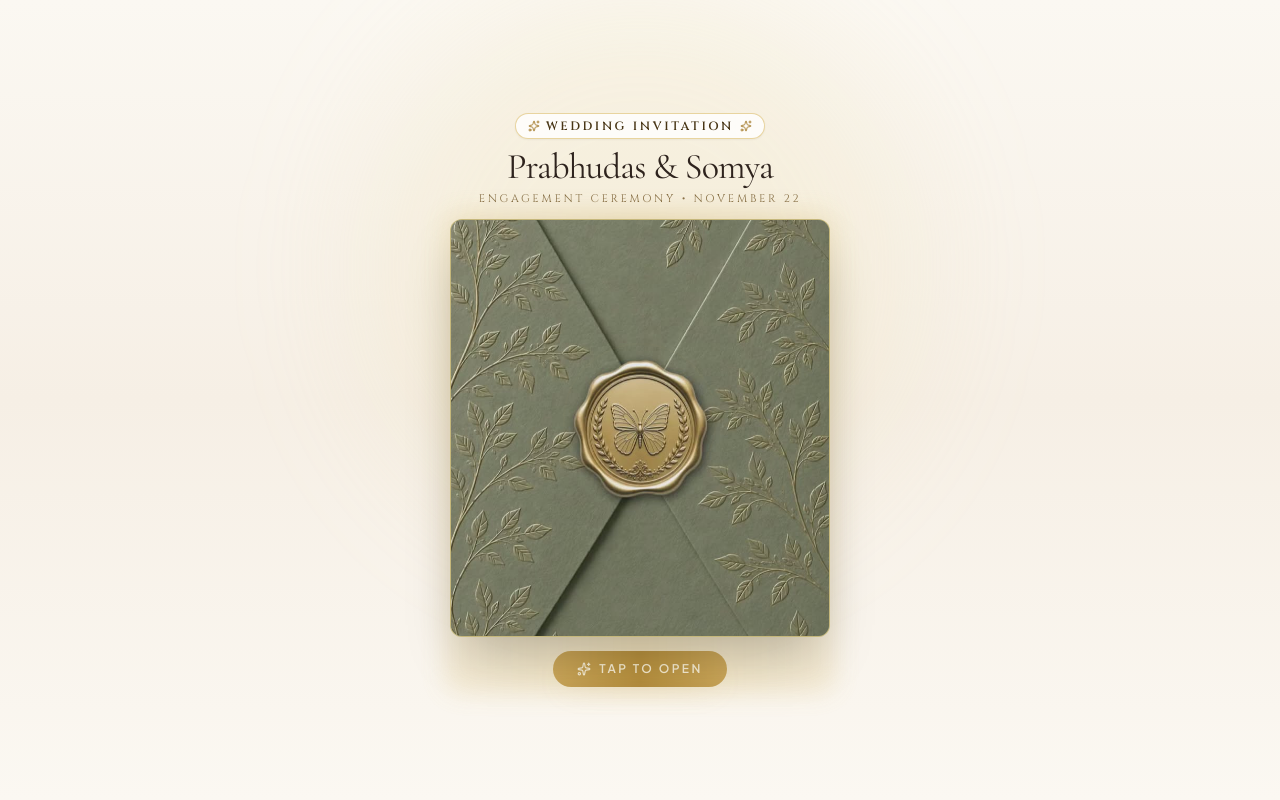
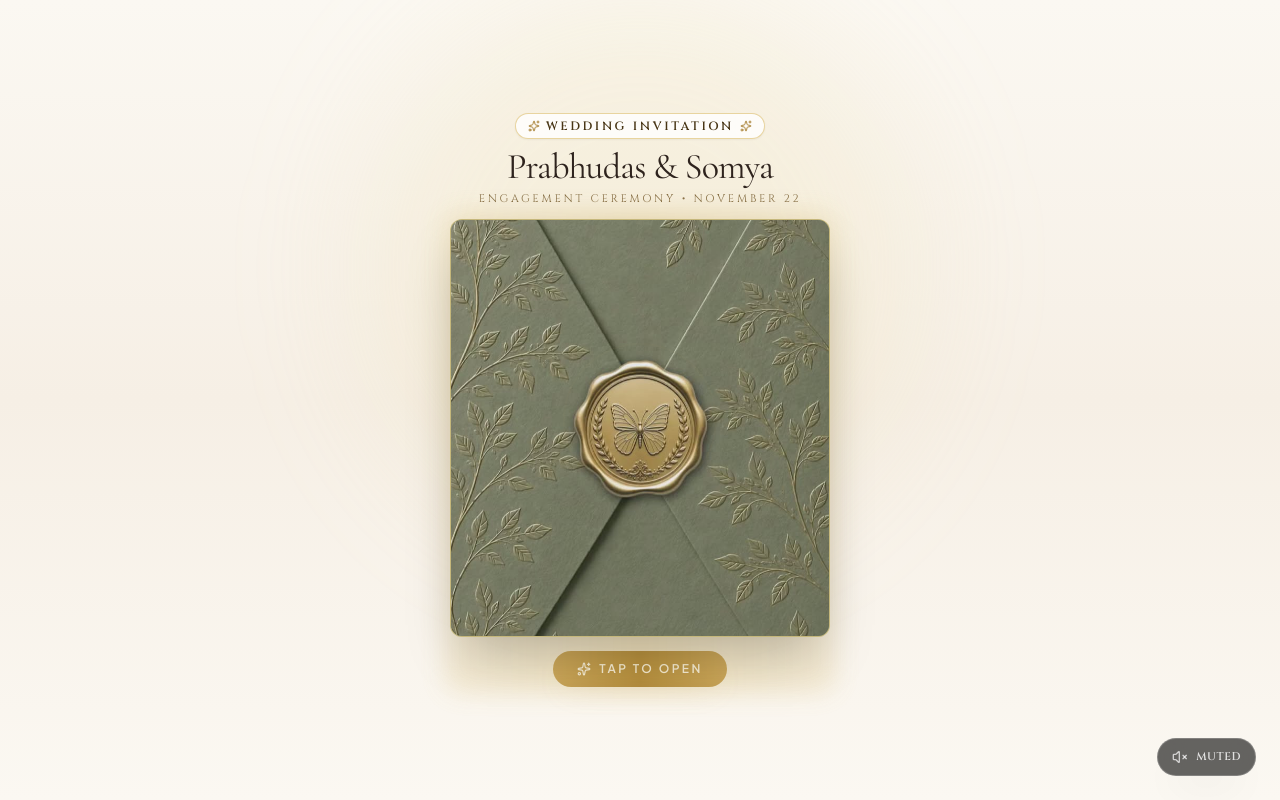
Before and after one commit to GloryRP/royal-moments, a React (Vite) app: page / in a window 1280 px wide. Built offline with nearby package versions, Linux system fonts and the light colour scheme; no server answers.

Commit message:
feat: add continuous looping royal background music with floating equalizer controller

```diff
--- a/src/App.jsx
+++ b/src/App.jsx
@@ -9,6 +9,7 @@ import { DownloadModal } from './components/DownloadModal';
 import { DeleteModal } from './components/DeleteModal';
 import { Footer } from './components/Footer';
 import { DemoNotice } from './components/DemoNotice';
+import { BackgroundMusic } from './components/BackgroundMusic';
 import { useFavourites } from './hooks/useFavourites';
 import { useGallery } from './hooks/useGallery';
 import { downloadIndividualFile } from './services/downloadService';
@@ -234,6 +235,8 @@ export function App() {
         }}
         onConfirmDelete={handleConfirmDelete}
       />
+      {/* Continuous Looping Background Music */}
+      <BackgroundMusic isEnvelopeOpen={isEnvelopeOpen} />
     </div>
   );
 }
--- /dev/null
+++ b/src/components/BackgroundMusic.jsx
@@ -0,0 +1,119 @@
+import React, { useState, useEffect, useRef } from 'react';
+import { Volume2, VolumeX, Music } from 'lucide-react';
+
+/**
+ * Royal Background Music Component
+ * Plays background soundtrack continuously on infinite loop across the entire web app.
+ * Automatically starts playing on first user tap (e.g. "Tap to Open" envelope).
+ */
+export function BackgroundMusic({ isEnvelopeOpen }) {
+  const audioRef = useRef(null);
+  const [isPlaying, setIsPlaying] = useState(false);
+  const [hasStarted, setHasStarted] = useState(false);
+
+  // Attempt play function with error handling for browser autoplay policies
+  const startPlayback = () => {
+    if (!audioRef.current) return;
+    audioRef.current.volume = 0.6;
+    audioRef.current.play()
+      .then(() => {
+        setIsPlaying(true);
+        setHasStarted(true);
+      })
+      .catch((err) => {
+        // Autoplay policy prevented; will play on next click
+        console.warn('Playback waiting for user gesture:', err.message);
+      });
+  };
+
+  // Automatically start music when user taps the royal envelope to enter
+  useEffect(() => {
+    if (isEnvelopeOpen && !hasStarted) {
+      startPlayback();
+    }
+  }, [isEnvelopeOpen, hasStarted]);
+
+  // One-time global gesture listener for mobile browsers that require a direct tap
+  useEffect(() => {
+    const handleFirstGesture = () => {
+      if (audioRef.current && !isPlaying && !hasStarted) {
+        startPlayback();
+      }
+    };
+
+    window.addEventListener('click', handleFirstGesture, { once: true });
+    window.addEventListener('touchstart', handleFirstGesture, { once: true });
+
+    return () => {
+      window.removeEventListener('click', handleFirstGesture);
+      window.removeEventListener('touchstart', handleFirstGesture);
+    };
+  }, [isPlaying, hasStarted]);
+
+  const togglePlay = (e) => {
+    e.stopPropagation();
+    if (!audioRef.current) return;
+
+    if (isPlaying) {
+      audioRef.current.pause();
+      setIsPlaying(false);
+    } else {
+      audioRef.current.volume = 0.6;
+      audioRef.current.play()
+        .then(() => {
+          setIsPlaying(true);
+          setHasStarted(true);
+        })
+        .catch(console.warn);
+    }
+  };
+
+  return (
+    <>
+      {/* Hidden persistent loop audio element */}
+      <audio
+        ref={audioRef}
+        src="/background-music.mp3"
+        loop
+        preload="auto"
+      />
+
+      {/* Floating Royal Music Controller */}
+      <div className="fixed bottom-4 right-4 sm:bottom-6 sm:right-6 z-35 pointer-events-auto select-none">
+        <button
+          onClick={togglePlay}
+          className={`group relative flex items-center gap-2 px-3 py-2 sm:px-3.5 sm:py-2.5 rounded-full shadow-royal-lg backdrop-blur-md border transition-all duration-300 hover:scale-105 active:scale-95 ${
+            isPlaying
+              ? 'bg-royal-card/95 border-gold-400 text-royal-espresso shadow-royal'
+              : 'bg-black/60 border-white/20 text-white/80 hover:bg-black/80'
+          }`}
+          title={isPlaying ? 'Pause background music' : 'Play background music'}
+          aria-label={isPlaying ? 'Pause music' : 'Play music'}
+        >
+          {/* Ambient Gold Halo Glow when playing */}
+          {isPlaying && (
+            <div className="absolute -inset-1 bg-gradient-to-r from-gold-300/40 via-gold-400/40 to-gold-300/40 rounded-full blur-sm animate-pulse pointer-events-none" />
+          )}
+
+          {/* Icon / Animated Equalizer Bars */}
+          <div className="relative flex items-center justify-center w-4 h-4 sm:w-4.5 sm:h-4.5">
+            {isPlaying ? (
+              <div className="flex items-end gap-[2px] h-3.5 w-3.5">
+                <span className="w-1 bg-gold-600 rounded-full animate-[musicBar_0.8s_ease-in-out_infinite]" style={{ height: '70%' }} />
+                <span className="w-1 bg-gold-600 rounded-full animate-[musicBar_1.1s_ease-in-out_infinite_0.2s]" style={{ height: '100%' }} />
+                <span className="w-1 bg-gold-600 rounded-full animate-[musicBar_0.7s_ease-in-out_infinite_0.4s]" style={{ height: '55%' }} />
+              </div>
+            ) : (
+              <VolumeX className="w-4 h-4 text-white/70" />
+            )}
+          </div>
+
+          {/* Label */}
+          <span className="text-[10px] sm:text-[11px] font-cinzel tracking-wider uppercase font-semibold">
+            {isPlaying ? 'Music' : 'Muted'}
+          </span>
+        </button>
+      </div>
+    </>
+  );
+}
--- a/src/index.css
+++ b/src/index.css
@@ -83,3 +83,12 @@
 .animate-pulse-gold {
   animation: pulseGold 3s infinite;
 }
+
+@keyframes musicBar {
+  0%, 100% {
+    transform: scaleY(0.25);
+  }
+  50% {
+    transform: scaleY(1);
+  }
+}
```
Also changed, not shown: 1 other file (tests, documents, lock files or other folders).
